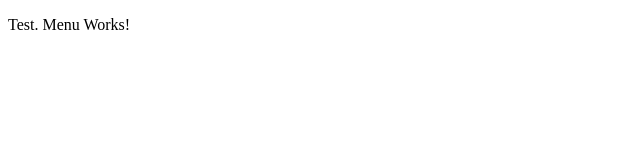
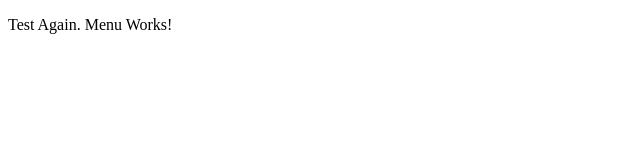
Before and after one commit to NateShetler/chapel-gc-cafe, an Angular app: page /menu in a window 1280 px wide. Shown: the top 160 px of the page, without its empty margins (0-640 px from the left). Built offline with nearby package versions, Linux system fonts and the light colour scheme.

Commit message:
test again

```diff
--- a/src/app/components/menu/menu.component.html
+++ b/src/app/components/menu/menu.component.html
@@ -1 +1 @@
-<p>Test. Menu Works!</p>
+<p>Test Again. Menu Works!</p>
```
